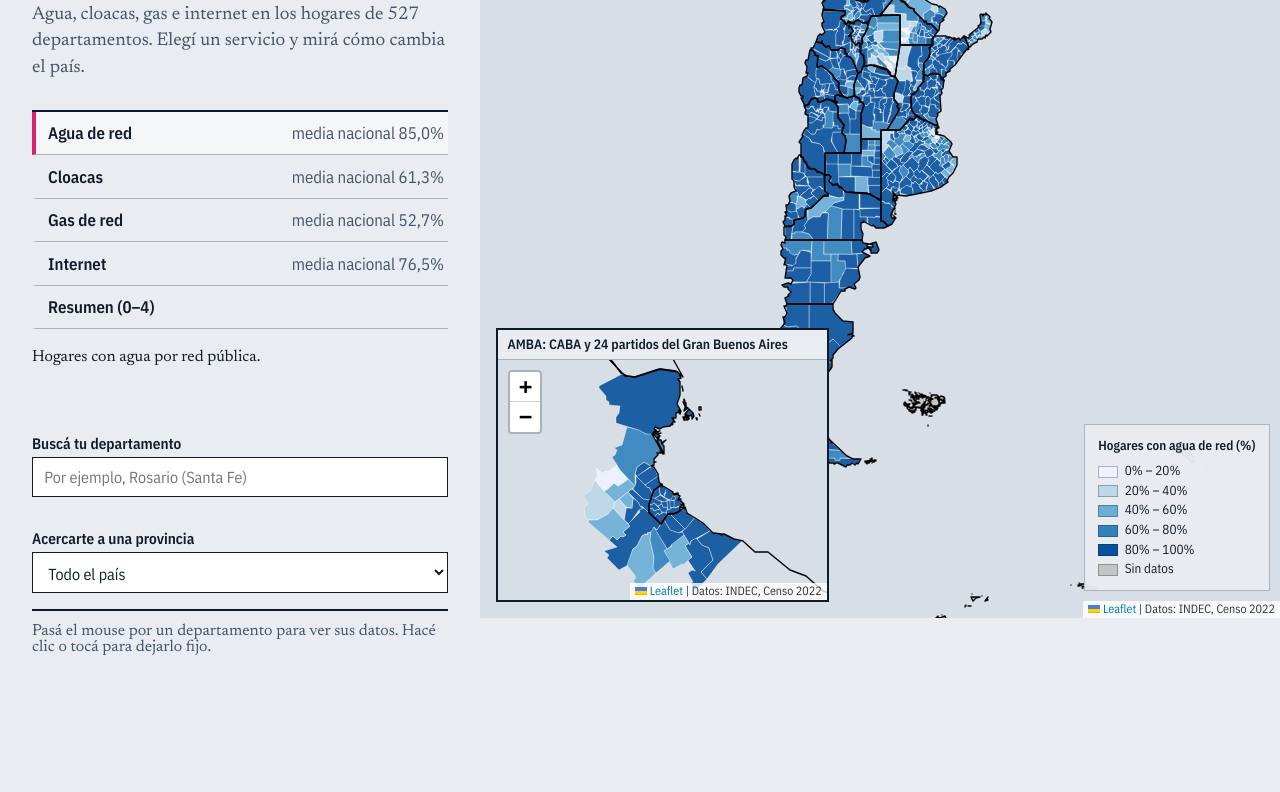
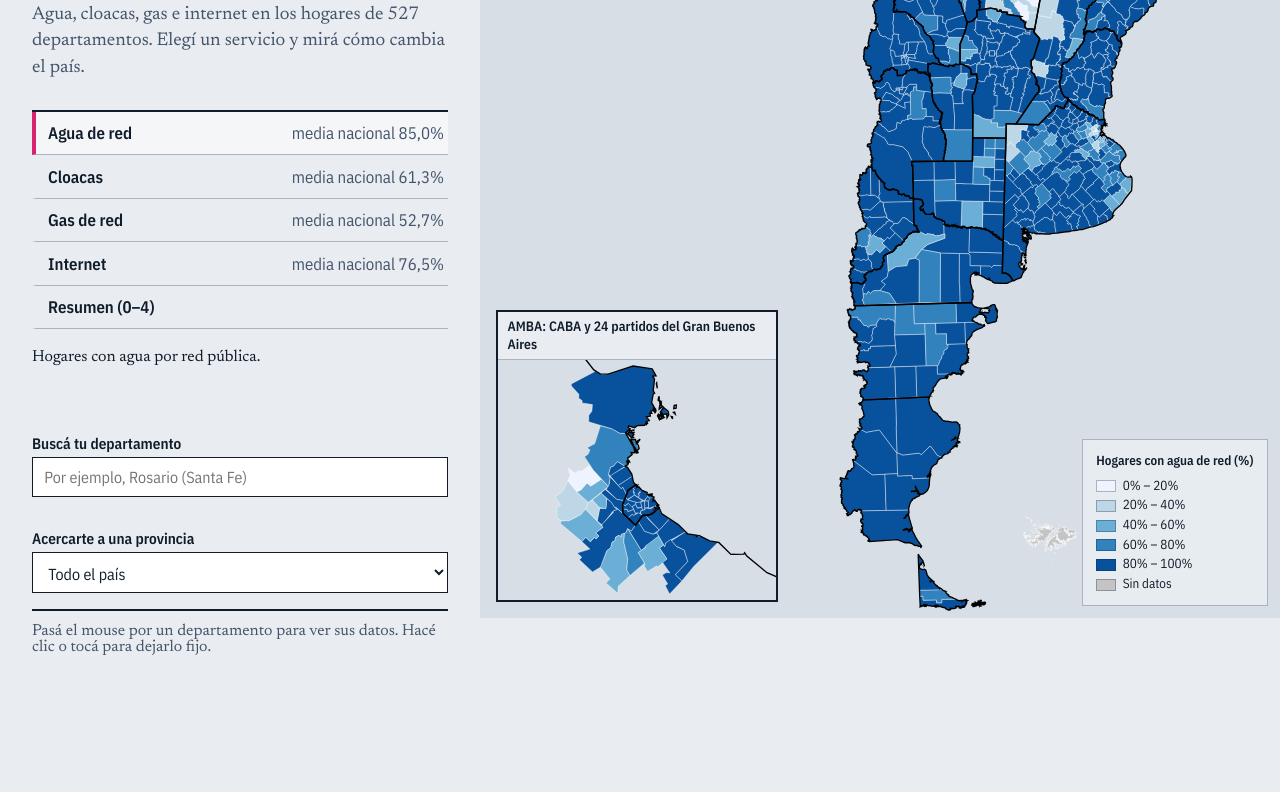
Before and after one commit to Daniel130814/ArgentinaDesconectada, a plain HTML site: page argentina-desconectada/index.html in a window 1280 px wide. Shown: the part 182-974 px from the top of the page. Drawn offline with nearby package versions, Linux system fonts and the light colour scheme.

Commit message:
Reemplazo Leaflet por mapa SVG propio con D3 (Transverse Mercator, zoom y recuadro del AMBA)

```diff
--- a/argentina-desconectada/css/style.css
+++ b/argentina-desconectada/css/style.css
@@ -29,7 +29,7 @@ body { margin: 0; background: var(--papel); }
 /* Mapa del AMBA: recuadro sobre el mapa del país, con los mismos colores y cortes */
 .amba {
   position: absolute; left: 1rem; bottom: 1rem; z-index: 1000;
-  width: clamp(240px, 26vw, 380px); margin: 0;
+  width: clamp(200px, min(22vw, 42vh), 360px); margin: 0;
   background: var(--papel); border: 2px solid var(--tinta);
 }
 .amba figcaption { padding: 0.35rem 0.6rem; font: 600 0.85rem/1.3 var(--sans); border-bottom: 1px solid var(--filete); }
@@ -89,8 +89,25 @@ h1 {
 }
 .leyenda b { display: block; margin-bottom: 0.3rem; font-weight: 600; }
 .leyenda i { display: inline-block; width: 1.2rem; height: 0.75rem; margin-right: 0.45rem; vertical-align: middle; border: 1px solid rgba(16, 28, 42, 0.3); }
-.leaflet-tooltip { font: 400 0.9rem/1.35 var(--sans); color: var(--tinta); border: 1px solid var(--tinta); border-radius: 0; box-shadow: none; }
-.leaflet-container { font-family: var(--sans); background: #d7dee6; }
+
+/* Mapa SVG (D3): el grosor de los trazos no cambia con el zoom */
+.mapa-svg { position: relative; overflow: hidden; background: #d7dee6; font-family: var(--sans); }
+.mapa { display: block; touch-action: none; -webkit-tap-highlight-color: transparent; }
+.mapa .depto { stroke: #fff; stroke-width: 0.4; vector-effect: non-scaling-stroke; cursor: pointer; }
+.mapa .provincia { fill: none; stroke: #000; stroke-width: 1.4; vector-effect: non-scaling-stroke; pointer-events: none; }
+.mapa .resalte path { fill: none; vector-effect: non-scaling-stroke; pointer-events: none; stroke-linejoin: round; }
+.mapa .marca-hover { stroke: var(--tinta); stroke-width: 1.5; }
+.mapa .marca-halo { stroke: #fff; stroke-width: 5.5; }
+.mapa .marca-seleccion { stroke: var(--tinta); stroke-width: 2.8; }
+#leyenda-mapa { position: absolute; right: 0.75rem; bottom: 0.75rem; z-index: 2; }
+.mapa-inicio {
+  position: absolute; top: 0.75rem; right: 0.75rem; padding: 0.4rem 0.8rem;
+  font: 600 0.9rem var(--sans); color: var(--tinta); background: #fff;
+  border: 1.5px solid var(--tinta); border-radius: 0; cursor: pointer;
+}
+.mapa-inicio:hover:not(:disabled) { background: var(--tinta); color: #fff; }
+.mapa-inicio:disabled { color: var(--tinta-suave); border-color: var(--filete); cursor: default; }
+.mapa-inicio:focus-visible { outline: 3px solid var(--acento); outline-offset: 2px; }
 
 @media (max-width: 860px) {
   .pagina { display: block; }
@@ -104,6 +121,19 @@ h1 {
   /* en celular el mapa del AMBA va debajo del mapa del país */
   .amba { position: static; width: auto; border-width: 2px 0 0; }
   #map-amba { height: 50vh; min-height: 300px; }
+}
+
+/* Pantallas medianas: el recuadro del AMBA y la leyenda van debajo del mapa, sin taparlo */
+@media (min-width: 861px) and (max-width: 1100px) {
+  .mapas { display: flex; flex-direction: column; }
+  #map { flex: 1 1 auto; min-height: 0; height: auto; }
+  .amba { position: static; width: auto; border-width: 2px 0 0; }
+  #map-amba { height: 26vh; }
+}
+@media (max-width: 1100px) {
+  #leyenda-mapa { position: static; border-width: 1px 0 0; padding: 0.5rem 1rem; }
+  #leyenda-mapa b { margin-bottom: 0.15rem; }
+  #leyenda-mapa div { display: inline-block; margin-right: 0.9rem; }
 }
 
 /* Comparación de dos departamentos */
--- a/argentina-desconectada/index.html
+++ b/argentina-desconectada/index.html
@@ -7,7 +7,6 @@
     <link rel="preconnect" href="https://fonts.googleapis.com">
     <link rel="preconnect" href="https://fonts.gstatic.com" crossorigin>
     <link rel="stylesheet" href="https://fonts.googleapis.com/css2?family=IBM+Plex+Sans+Condensed:wght@400;600&family=Newsreader:ital,opsz,wght@0,6..72,400;0,6..72,600;0,6..72,800;1,6..72,400&display=swap">
-    <link rel="stylesheet" href="https://unpkg.com/leaflet@1.9.4/dist/leaflet.css">
     <link rel="stylesheet" href="css/style.css">
   </head>
   <body>
@@ -37,13 +36,14 @@
 
       <div class="mapas">
         <section id="map" aria-label="Mapa de acceso a servicios por departamento"></section>
+        <div id="leyenda-mapa" class="leyenda"></div>
         <figure class="amba">
           <figcaption>AMBA: CABA y 24 partidos del Gran Buenos Aires</figcaption>
           <div id="map-amba" role="region" aria-label="Mapa ampliado del AMBA"></div>
         </figure>
       </div>
     </div>
-    <script src="https://unpkg.com/leaflet@1.9.4/dist/leaflet.js"></script>
+    <script src="https://unpkg.com/d3@7.9.0/dist/d3.min.js"></script>
     <script type="module" src="js/main.js"></script>
   </body>
 </html>
--- a/argentina-desconectada/js/main.js
+++ b/argentina-desconectada/js/main.js
@@ -1,5 +1,5 @@
 // Punto de entrada: carga de datos y armado del mapa.
-import { initMap, SERVICIOS, esAMBA, ENCUADRE_PAIS } from './map.js';
+import { initMap, SERVICIOS, esAMBA } from './map.js';
 import { initPanel } from './panel.js';
 
 const NOTAS = {
@@ -41,8 +41,11 @@ async function main() {
     if (!fijo) panel.mostrar(p);
   };
   const onSeleccion = seleccionar;
-  const mapaPais = initMap(document.querySelector('#map'), geojson, { encuadre: L.latLngBounds(ENCUADRE_PAIS), provincias, onHover, onSeleccion });
-  const mapaAmba = initMap(document.querySelector('#map-amba'), geojson, { filtro: esAMBA, conLeyenda: false, zoomSnap: 0.1, provincias, onHover, onSeleccion });
+  // En pantallas anchas el recuadro del AMBA va encima del mapa, a la izquierda: se le reserva ese lugar.
+  const recuadroAmba = document.querySelector('.amba');
+  const reservaAmba = () => (getComputedStyle(recuadroAmba).position === 'absolute' ? recuadroAmba.offsetWidth + 16 : 0);
+  const mapaPais = initMap(document.querySelector('#map'), geojson, { provincias, reserva: reservaAmba, contenedorLeyenda: document.querySelector('#leyenda-mapa'), onHover, onSeleccion });
+  const mapaAmba = initMap(document.querySelector('#map-amba'), geojson, { filtro: esAMBA, conLeyenda: false, conZoom: false, meridiano: 58.5, relleno: 6, provincias, onHover, onSeleccion });
   const mapa = {
     setServicio(s) {
       mapaPais.setServicio(s);
--- a/argentina-desconectada/js/map.js
+++ b/argentina-desconectada/js/map.js
@@ -1,4 +1,5 @@
-// Capa coroplética por departamento: colores, cortes y leyenda.
+// Mapa coroplético en SVG con D3: proyección, capas, zoom, leyenda y resaltado.
+// Requiere d3 v7 como global (se carga por CDN en index.html).
 const RAMPAS = {
   agua_red: ['#eff3ff', '#bdd7e7', '#6baed6', '#3182bd', '#08519c'],
   cloacas_red: ['#f2f0f7', '#cbc9e2', '#9e9ac8', '#756bb1', '#54278f'],
@@ -15,9 +16,13 @@ export const SERVICIOS = {
   internet_vivienda: { nombre: 'Internet', campo: 'pct_internet_vivienda', hogares: 'hogares_internet_vivienda' },
 };
 
-
 // Cortes fijos para todos los servicios: 0–20, 20–40, 40–60, 60–80 y 80–100 %.
 const CORTES = [20, 40, 60, 80];
+
+// Sector antártico (sin datos): queda fuera del encuadre y no se dibuja.
+// Las islas del Atlántico Sur (94021, con Malvinas) sí se dibujan, en gris.
+const ANTARTIDA = '94028';
+const ZOOM_MAX = 40;
 
 function clase(valor, cortes) {
   let i = 0;
@@ -25,36 +30,129 @@ function clase(valor, cortes) {
   return i;
 }
 
+// d3 espera anillos exteriores en sentido horario; si el GeoJSON viene al revés, el polígono
+// "cubre" el resto de la esfera. Se invierte solo cuando hace falta (idempotente).
+function orientar(geometria) {
+  const poligonos = geometria.type === 'Polygon' ? [geometria.coordinates] : geometria.coordinates;
+  for (const anillos of poligonos) {
+    if (d3.geoArea({ type: 'Polygon', coordinates: anillos }) > 2 * Math.PI) anillos.forEach((a) => a.reverse());
+  }
+}
+
 export function initMap(container, geojson, opciones = {}) {
-  const { filtro = null, encuadre = null, conLeyenda = true, provincias = null, zoomSnap = 1, onHover = () => {}, onSeleccion = () => {} } = opciones;
+  const { filtro = null, conLeyenda = true, conZoom = true, meridiano = 66, relleno = 8, reserva = () => 0, contenedorLeyenda = null, provincias = null, onHover = () => {}, onSeleccion = () => {} } = opciones;
   if (!container) throw new Error('No se encontró el contenedor del mapa.');
-  const map = L.map(container, { zoomSnap, zoomDelta: zoomSnap < 1 ? 0.5 : 1 });
-  map.attributionControl.addAttribution('Datos: INDEC, Censo 2022');
+
+  const feats = geojson.features.filter((f) => f.properties.codigo !== ANTARTIDA && (!filtro || filtro(f)));
+  feats.forEach((f) => orientar(f.geometry));
+  // El encuadre es el territorio con datos: deja afuera las islas lejanas y la Antártida.
+  const encuadre = { type: 'FeatureCollection', features: feats.filter((f) => !f.properties.sin_datos) };
+  const limites = provincias
+    ? provincias.features.filter((f) => feats.some((d) => d.properties.codigo.startsWith(f.properties.cpr)))
+    : [];
+  limites.forEach((f) => orientar(f.geometry));
 
   let servicio = 'agua_red';
-  const cortes = CORTES;
-  let capa;
-  const leyenda = L.control({ position: 'bottomright' });
-  leyenda.onAdd = () => L.DomUtil.create('div', 'leyenda');
-  if (conLeyenda) leyenda.addTo(map);
+  let seleccionado = null;
+  let ancho = 0;
+  let alto = 0;
+  const sinMovimiento = window.matchMedia('(prefers-reduced-motion: reduce)').matches;
 
-  const feats = geojson.features;
+  // Transverse Mercator (conforme) centrada en el meridiano del territorio.
+  const proyeccion = d3.geoTransverseMercator().rotate([meridiano, 0]);
+  const ruta = d3.geoPath(proyeccion);
 
-  function valorDe(p) {
+  const raiz = d3.select(container).classed('mapa-svg', true);
+  const svg = raiz.append('svg').attr('class', 'mapa');
+  const mapa = svg.append('g');
+
+  const valorDe = (p) => {
     if (p.sin_datos) return null;
     return servicio === 'resumen' ? p.servicios_bajo_media : p[SERVICIOS[servicio].campo];
-  }
-
-  function colorDe(p) {
+  };
+  const colorDe = (p) => {
     const v = valorDe(p);
     if (v == null) return GRIS;
     const rampa = RAMPAS[servicio];
-    return servicio === 'resumen' ? rampa[v] : rampa[clase(v, cortes)];
+    return servicio === 'resumen' ? rampa[v] : rampa[clase(v, CORTES)];
+  };
+
+  // Capas, de abajo hacia arriba: departamentos, límites provinciales, resaltado.
+  const deptos = mapa
+    .append('g')
+    .selectAll('path')
+    .data(feats, (d) => d.properties.codigo)
+    .join('path')
+    .attr('class', 'depto')
+    .attr('fill', (d) => colorDe(d.properties));
+  const provs = mapa.append('g').attr('class', 'provincias').selectAll('path').data(limites).join('path').attr('class', 'provincia');
+  const resalte = mapa.append('g').attr('class', 'resalte');
+  const marcaHover = resalte.append('path').attr('class', 'marca-hover');
+  const marcaHalo = resalte.append('path').attr('class', 'marca-halo');
+  const marcaSel = resalte.append('path').attr('class', 'marca-seleccion');
+
+  // Hover solo con mouse; en pantallas táctiles, un toque selecciona (el clic lo emite el toque).
+  let hover = null;
+  deptos
+    .on('pointerenter', (e, d) => {
+      if (e.pointerType !== 'mouse') return;
+      hover = d;
+      marcaHover.attr('d', ruta(d));
+      onHover(d.properties);
+    })
+    .on('pointerleave', (e) => {
+      if (e.pointerType !== 'mouse') return;
+      hover = null;
+      marcaHover.attr('d', null);
+    })
+    .on('click', (e, d) => onSeleccion(d.properties));
+
+  // Zoom y paneo
+  const zoom = d3.zoom().scaleExtent([1, ZOOM_MAX]);
+  let inicio = null;
+  if (conZoom) {
+    inicio = raiz.append('button').attr('type', 'button').attr('class', 'mapa-inicio').attr('disabled', true).text('Volver al inicio');
+    zoom.on('zoom', (e) => {
+      mapa.attr('transform', e.transform);
+      inicio.property('disabled', e.transform.k === 1 && e.transform.x === 0 && e.transform.y === 0);
+    });
+    svg.call(zoom);
+    inicio.on('click', () => svg.transition().duration(sinMovimiento ? 0 : 600).call(zoom.transform, d3.zoomIdentity));
   }
+
+  function trazar() {
+    deptos.attr('d', ruta);
+    provs.attr('d', ruta);
+    marcaHover.attr('d', hover ? ruta(hover) : null);
+    const d = seleccionado ? ruta(seleccionado) : null;
+    marcaHalo.attr('d', d);
+    marcaSel.attr('d', d);
+  }
+
+  // Se redibuja al cambiar el tamaño del contenedor (ventana, giro del celular, layout).
+  function medir() {
+    const { width, height } = container.getBoundingClientRect();
+    if (!width || !height || (width === ancho && height === alto)) return;
+    ancho = width;
+    alto = height;
+    svg.attr('width', ancho).attr('height', alto);
+    // reserva() es el ancho tapado por el recuadro del AMBA (a la izquierda): el país se acomoda en el resto.
+    proyeccion.fitExtent([[relleno + reserva(), relleno], [ancho - relleno, alto - relleno]], encuadre);
+    trazar();
+    if (conZoom) {
+      zoom.extent([[0, 0], [ancho, alto]]).translateExtent([[0, 0], [ancho, alto]]);
+      svg.call(zoom.translateBy, 0, 0); // vuelve a encajar el paneo actual en los nuevos límites
+    }
+  }
+  let pendiente = 0;
+  new ResizeObserver(() => {
+    cancelAnimationFrame(pendiente);
+    pendiente = requestAnimationFrame(medir);
+  }).observe(container);
+  medir();
 
   function dibujarLeyenda() {
     if (!conLeyenda) return;
-    const div = leyenda.getContainer();
     const rampa = RAMPAS[servicio];
     let html;
     if (servicio === 'resumen') {
@@ -62,101 +160,51 @@ export function initMap(container, geojson, opciones = {}) {
       html += rampa.map((c, i) => `<div><i style="background:${c}"></i>${i}</div>`).join('');
     } else {
       html = `<b>Hogares con ${SERVICIOS[servicio].nombre.toLowerCase()} (%)</b>`;
-      const lims = [0, ...cortes, 100];
-      html += rampa
-        .map((c, i) => `<div><i style="background:${c}"></i>${lims[i].toFixed(0)}% – ${lims[i + 1].toFixed(0)}%</div>`)
-        .join('');
+      const lims = [0, ...CORTES, 100];
+      html += rampa.map((c, i) => `<div><i style="background:${c}"></i>${lims[i].toFixed(0)}% – ${lims[i + 1].toFixed(0)}%</div>`).join('');
     }
     html += `<div><i style="background:${GRIS}"></i>Sin datos</div>`;
-    div.innerHTML = html;
+    leyenda.html(html);
   }
+  const leyenda = conLeyenda ? (contenedorLeyenda ? d3.select(contenedorLeyenda) : raiz.append('div').attr('class', 'leyenda')) : null;
+  dibujarLeyenda();
 
-  // Capas por encima de los departamentos (y de su resaltado al pasar el mouse), sin captar el mouse.
-  map.createPane('limites').style.zIndex = 450;
-  map.createPane('seleccion').style.zIndex = 460;
-  map.getPane('limites').style.pointerEvents = 'none';
-  map.getPane('seleccion').style.pointerEvents = 'none';
-  if (provincias) {
-    L.geoJSON(provincias, {
-      pane: 'limites',
-      interactive: false,
-      style: { fill: false, color: '#000000', weight: 1.4, opacity: 1 },
-    }).addTo(map);
+  // Acerca la vista a un conjunto de polígonos, con transición.
+  function encuadrar(fs, { maxZoom = 8, margen = 0.85 } = {}) {
+    if (!conZoom || !fs.length || !ancho) return;
+    const [[x0, y0], [x1, y1]] = ruta.bounds({ type: 'FeatureCollection', features: fs });
+    const izq = reserva();
+    const util = ancho - izq;
+    const k = Math.max(1, Math.min(maxZoom, margen / Math.max((x1 - x0) / util, (y1 - y0) / alto)));
+    const t = d3.zoomIdentity.translate(izq + util / 2, alto / 2).scale(k).translate(-(x0 + x1) / 2, -(y0 + y1) / 2);
+    svg.transition().duration(sinMovimiento ? 0 : 700).call(zoom.transform, t);
   }
-  let contorno = null; // línea roja del departamento seleccionado
-  function estilo(f) {
-    return { fillColor: colorDe(f.properties), fillOpacity: 0.9, color: '#ffffff', weight: 0.4 };
-  }
-
-  function capaDe(codigo) {
-    let hallada = null;
-    capa.eachLayer((l) => {
-      if (l.feature.properties.codigo === codigo) hallada = l;
-    });
-    return hallada;
-  }
-
-  function dibujar() {
-    if (capa) capa.remove();
-    capa = L.geoJSON(filtro ? { ...geojson, features: feats.filter(filtro) } : geojson, {
-      style: estilo,
-      onEachFeature: (f, layer) => {
-        layer.on('mouseover', () => {
-          layer.setStyle({ weight: 1.5, color: '#172635' });
-          layer.bringToFront();
-          onHover(f.properties);
-        });
-        layer.on('click', () => onSeleccion(f.properties));
-        layer.on('mouseout', () => capa.resetStyle(layer));
-      },
-    }).addTo(map);
-    dibujarLeyenda();
-  }
-
-  dibujar();
-  if (encuadre) {
-    // Encuadre fijo en el territorio continental: getBounds() incluiría el sector antártico.
-    map.fitBounds(encuadre);
-    map.setMinZoom(map.getZoom() - 1);
-    map.setMaxBounds(encuadre.pad(0.6));
-  } else {
-    map.fitBounds(capa.getBounds(), { padding: [4, 4] });
-  }
+  const porCodigo = (codigo) => feats.find((f) => f.properties.codigo === codigo);
 
   return {
-    map,
     setServicio(s) {
       servicio = s;
-      dibujar();
+      deptos.interrupt().transition().duration(sinMovimiento ? 0 : 450).attr('fill', (d) => colorDe(d.properties));
+      dibujarLeyenda();
     },
-    // Resalta un departamento (sin mover el mapa); null quita la marca.
+    // Resalta un departamento con borde oscuro (sin mover el mapa); null quita la marca.
     marcar(codigo) {
-      if (contorno) contorno.remove();
-      contorno = null;
-      const l = codigo && capaDe(codigo);
-      if (!l) return;
-      contorno = L.geoJSON(l.feature, {
-        pane: 'seleccion',
-        interactive: false,
-        style: { fill: false, color: '#e00000', weight: 3, opacity: 1 },
-      }).addTo(map);
+      seleccionado = (codigo && porCodigo(codigo)) || null;
+      const d = seleccionado ? ruta(seleccionado) : null;
+      marcaHalo.attr('d', d);
+      marcaSel.attr('d', d);
     },
     enfocar(codigo) {
       this.marcar(codigo);
-      const l = capaDe(codigo);
-      if (l) map.fitBounds(l.getBounds(), { maxZoom: 9, padding: [30, 30] });
+      if (seleccionado) encuadrar([seleccionado], { maxZoom: ZOOM_MAX, margen: 0.35 });
     },
-    // Los polígonos sin provincia (islas del Atlántico Sur, Antártida) quedan afuera del encuadre.
+    // Las islas del Atlántico Sur y la Antártida no tienen provincia: quedan afuera de la selección.
     enfocarProvincia(nombre) {
       if (!nombre) {
-        map.fitBounds(encuadre || capa.getBounds());
+        if (conZoom) svg.transition().duration(sinMovimiento ? 0 : 600).call(zoom.transform, d3.zoomIdentity);
         return;
       }
-      const b = L.latLngBounds([]);
-      capa.eachLayer((l) => {
-        if (l.feature.properties.provincia === nombre) b.extend(l.getBounds());
-      });
-      if (b.isValid()) map.fitBounds(b, { padding: [20, 20] });
+      encuadrar(feats.filter((f) => f.properties.provincia === nombre), { margen: 0.85 });
     },
   };
 }
@@ -167,4 +215,3 @@ const PARTIDOS_GBA = new Set([
   '06490', '06515', '06539', '06560', '06568', '06658', '06749', '06756', '06760', '06805', '06840', '06861',
 ]);
 export const esAMBA = (f) => f.properties.codigo.startsWith('02') || PARTIDOS_GBA.has(f.properties.codigo);
-export const ENCUADRE_PAIS = [[-55.3, -74], [-21.6, -53]];
```
Also changed, not shown: argentina-desconectada/data/processed/provincias.geojson, 1 other file.
